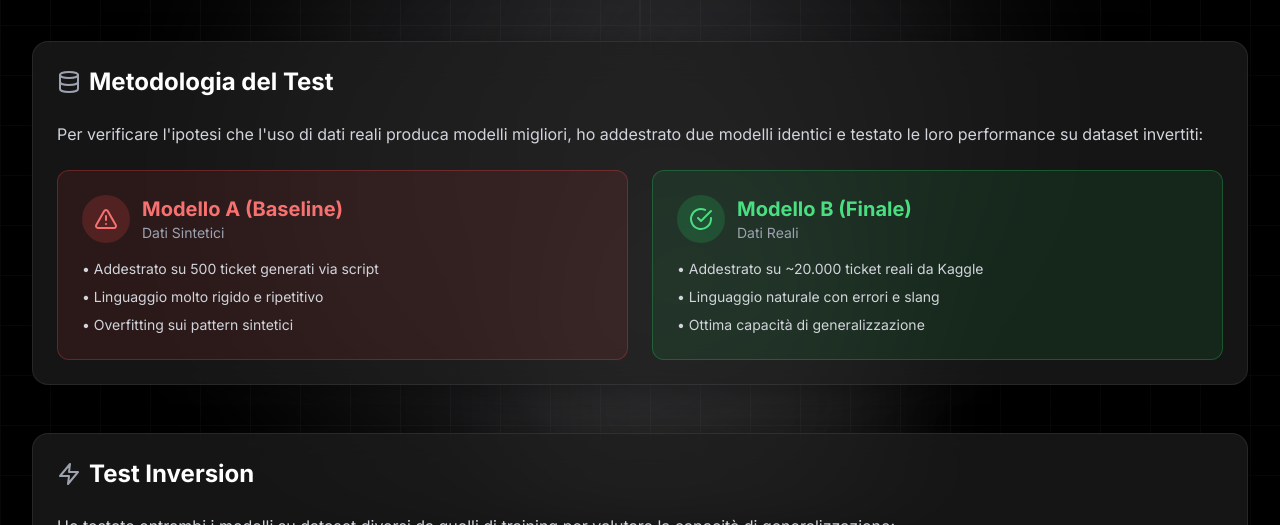
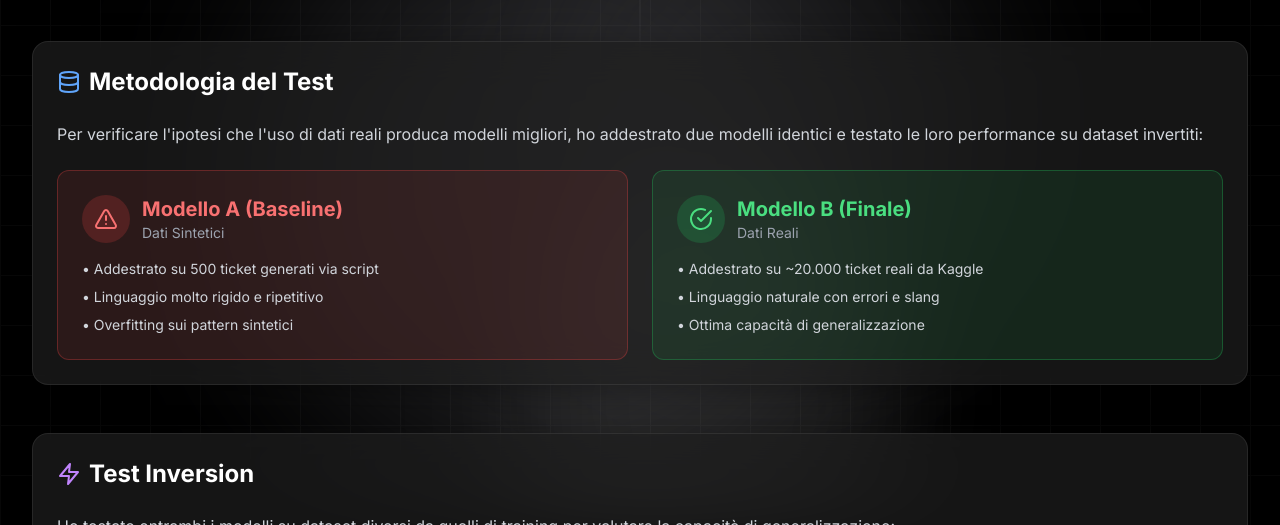
Before and after one commit to dipaoloalex-dev/AutoTriageNLP, a Next.js app in the folder frontend/: page /comparison in a window 1280 px wide. Shown: the part 275-800 px from the top of the page. Built offline with nearby package versions, Linux system fonts and the light colour scheme.

Commit message:
Aggiorna i colori delle icone nelle sezioni "Metodologia del Test" e "Test Inversion" per migliorare la coerenza visiva

```diff
--- a/frontend/src/app/comparison/page.tsx
+++ b/frontend/src/app/comparison/page.tsx
@@ -41,7 +41,7 @@ export default function ComparisonPage() {
           ======================================== */}
       <GlassCard className="mb-12 animate-fade-in-up">
         <h2 className="text-2xl font-bold mb-6 flex items-center gap-2">
-          <Database className="w-6 h-6 text-gray-400" />
+          <Database className="w-6 h-6 text-blue-400" />
           Metodologia del Test
         </h2>
         <p className="text-gray-300 mb-6">
@@ -97,7 +97,7 @@ export default function ComparisonPage() {
           ======================================== */}
       <GlassCard className="mb-12 animate-slide-in-up">
         <h2 className="text-2xl font-bold mb-6 flex items-center gap-2">
-          <Zap className="w-6 h-6 text-gray-400" />
+          <Zap className="w-6 h-6 text-purple-400" />
           Test Inversion
         </h2>
         <p className="text-gray-300 mb-6">
--- a/frontend/src/app/manual/page.tsx
+++ b/frontend/src/app/manual/page.tsx
@@ -88,7 +88,7 @@ function ManualPageContent() {
         <div className="space-y-6">
           <GlassCard className="animate-slide-in-left">
             <h2 className="text-2xl font-bold mb-6 flex items-center gap-2">
-              <Sparkles className="w-6 h-6 text-gray-400" />
+              <Sparkles className="w-6 h-6 text-blue-400" />
               Inserisci il Ticket
             </h2>
 
```
